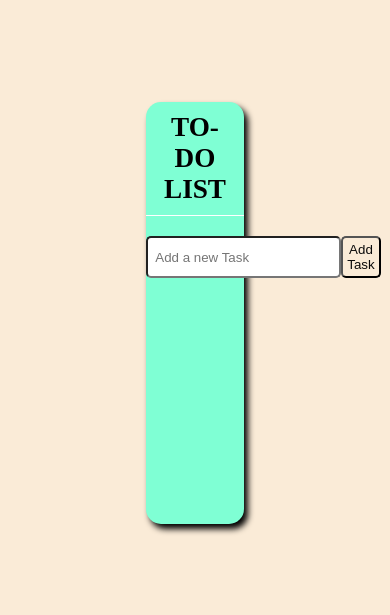
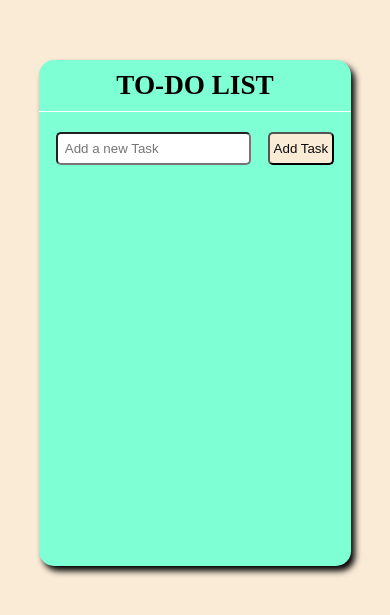
Before and after one commit to HussainShah-786/TO-DO-LIST, a plain HTML site: page index.html in a window 390 px wide. Shown: the part 109-724 px from the top of the page. Drawn offline with Linux system fonts and the light colour scheme.

Commit message:
media query commit

```diff
--- a/style.css
+++ b/style.css
@@ -58,3 +58,11 @@ li{
     margin-bottom: 7px;
 
 }
+
+/* media query below here */
+@media (min-width: 370px) and (max-width: 1122px){
+    .container{
+        width: 80vw;
+        height: 60vh;
+    }
+}
```
Also changed, not shown: index.html (line endings or trailing spaces).
